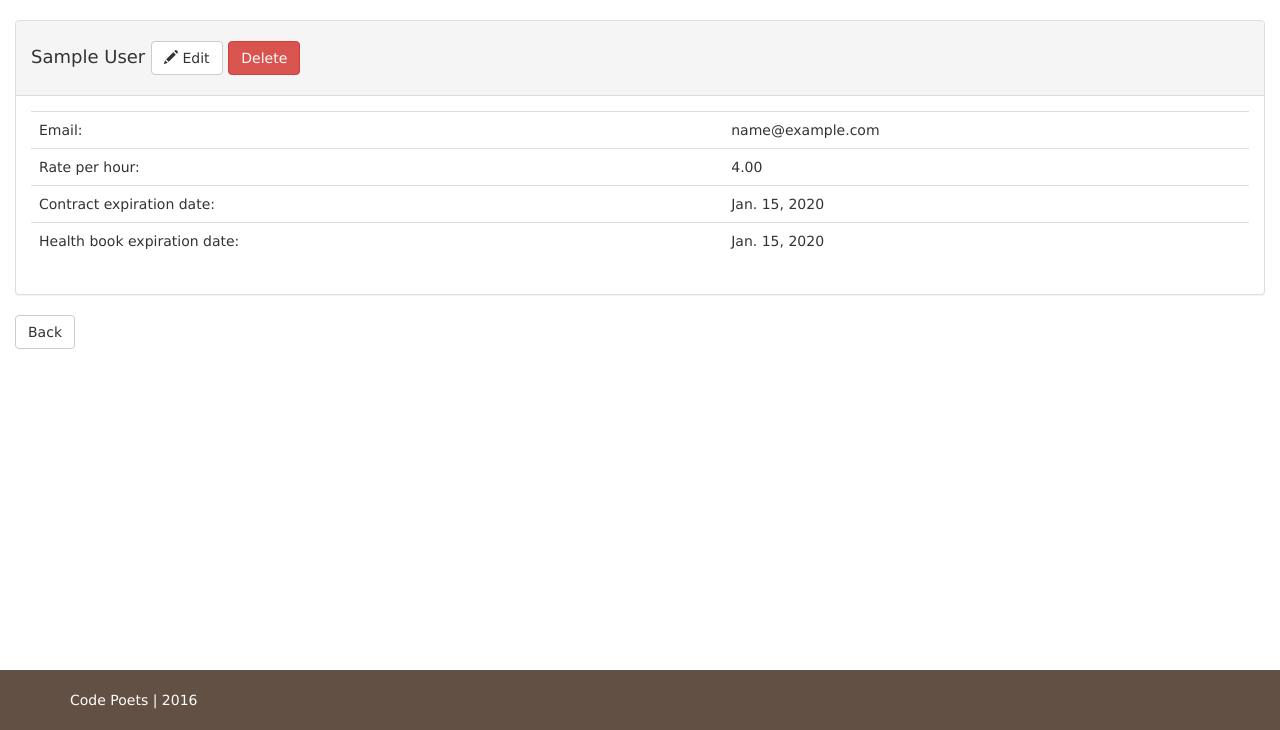
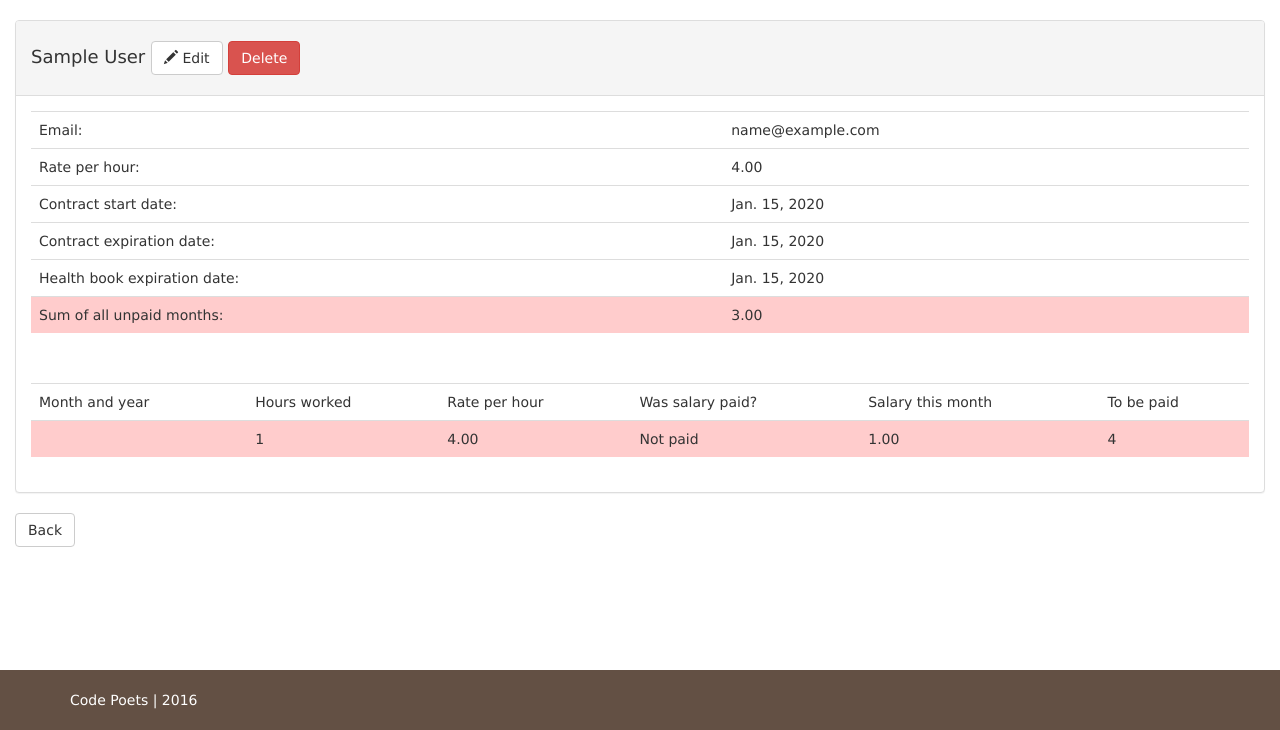
Before and after one commit to Code-Poets/polish-lody, a Django app: page /employees/1 in a window 1280 px wide. Shown: the part 70-800 px from the top of the page. Run offline with Django 3.2, Linux system fonts and the light colour scheme; a user stored in the database is signed in; tables that the repository leaves empty hold one stand-in row (values such as "Sample post"); style sheets or scripts are compiled from the project's sources; some libraries are stand-ins or nearby versions.

Commit message:
updated employee_detail.html to render new fields

```diff
--- a/templates/employees/employee_detail.html
+++ b/templates/employees/employee_detail.html
@@ -31,6 +31,14 @@
                     </tr>
                     <tr>
                         <td>
+                            Contract start date:
+                        </td>
+                        <td>
+                            {{ employee.contract_start_date }}
+                        </td>
+                    </tr>
+                    <tr>
+                        <td>
                             Contract expiration date:
                         </td>
                         <td>
@@ -45,7 +53,95 @@
                             {{ employee.health_book_exp_date }}
                         </td>
                     </tr>
+                    <tr>
+                        {% if employee.all_unpaid_months_salary is True %}
+                        <td bgcolor="#e6ffe6">
+                            Sum of all unpaid months:
+                        </td>
+                        <td bgcolor="#e6ffe6">
+                            {{ employee.all_unpaid_months_salary }}
+                        </td>
+                        {% else %}
+                        <td bgcolor="#ffcccc">
+                            Sum of all unpaid months:
+                        </td>
+                        <td bgcolor="#ffcccc">
+                            {{ employee.all_unpaid_months_salary }}
+                        </td>
+                        {% endif %}
+                    </tr>
                 </table>
+            </div>
+            <div class="panel-body">
+                <table class="table">
+                    <tr>
+                        <td>
+                            Month and year
+                        </td>
+                        <td>
+                            Hours worked
+                        </td>
+                        <td>
+                            Rate per hour
+                        </td>
+                        <td>
+                            Was salary paid?
+                        </td>
+                        <td>
+                            Salary this month
+                        </td>
+                        <td>
+                            To be paid
+                        </td>
+                    </tr>
+                    {% for month in months %}
+                    {% if month.salary_is_paid is True %}
+                    <tr>
+                        <td bgcolor="#e6ffe6">
+                            {{ month.month_detail }}
+                        </td>
+                        <td bgcolor="#e6ffe6">
+                            {{ month.hours_worked_in_this_month }}
+                        </td>
+                        <td bgcolor="#e6ffe6">
+                            {{ month.rate_per_hour_this_month }}
+                        </td>
+                        <td bgcolor="#e6ffe6">
+                            Paid
+                        </td>
+                        <td bgcolor="#e6ffe6">
+                            {{ month.how_much_was_paid_to_employee }}
+                        </td>
+                        <td bgcolor="#e6ffe6">
+                            {{ month.calculating_salary_for_this_month }}
+                        </td>
+                    </tr>
+                    {% else %}
+                    <tr>
+                        <td bgcolor="#ffcccc">
+                            {{ month.month_detail }}
+                        </td>
+                        <td bgcolor="#ffcccc">
+                            {{ month.hours_worked_in_this_month }}
+                        </td>
+                        <td bgcolor="#ffcccc">
+                            {{ month.rate_per_hour_this_month }}
+                        </td>
+                        <td bgcolor="#ffcccc">
+                            Not paid
+                        </td>
+                        <td bgcolor="#ffcccc">
+                            {{ month.how_much_was_paid_to_employee }}
+                        </td>
+                        <td bgcolor="#ffcccc">
+                            {{ month.calculating_salary_for_this_month }}
+                        </td>
+                    </tr>
+
+                    {% endif %}
+                    {% endfor %}
+                </table>
+
             </div>
         </div>
 
```
